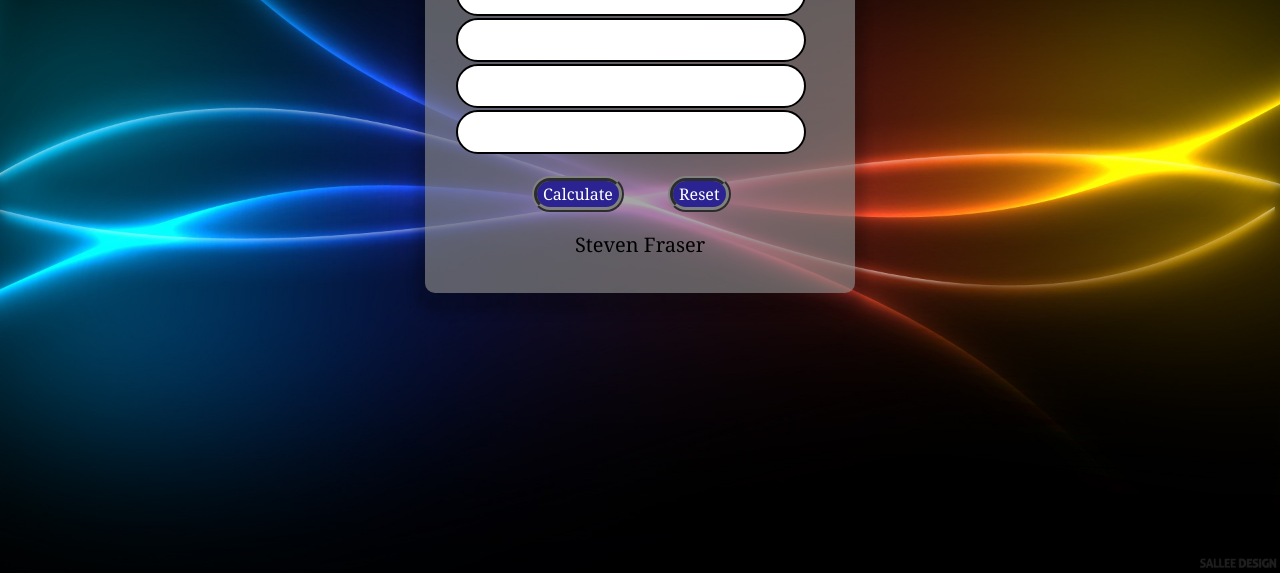
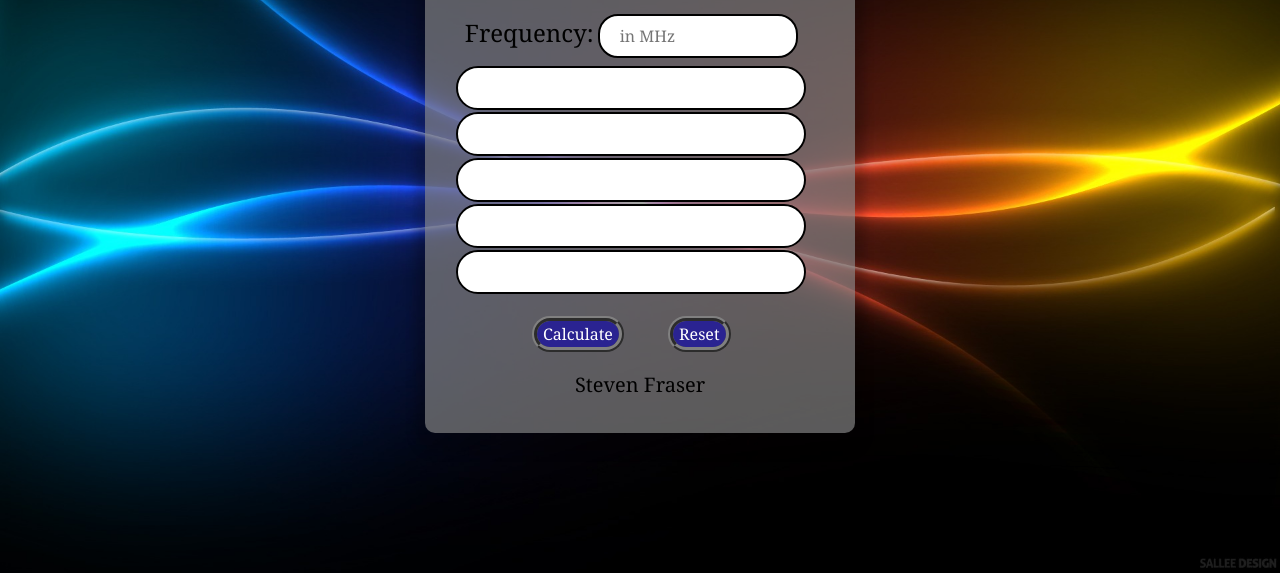
Before and after one commit to SteveJFraser/Antenna-Calculator-JS, a plain HTML site: page antenna-calculator-master/index.html in a window 1280 px wide. Shown: the part 227-800 px from the top of the page. Drawn offline with nearby package versions, Linux system fonts and the light colour scheme; a web font is replaced by a local one.

Commit message:
Update mycss.css

```diff
--- a/antenna-calculator-master/mycss.css
+++ b/antenna-calculator-master/mycss.css
@@ -10,6 +10,10 @@ body {
     max-height: 100vh;
     background-image: url("website-background-free-abstract.jpg");
     background-repeat: no-repeat;
+    min-height: 100vh;
+    -webkit-background-size: cover;
+    -moz-background-size: cover;
+    -o-background-size: cover;
     background-size: cover;
     color: black;
     text-align: center;
@@ -24,7 +28,10 @@ em{
     font-size: 1.5rem;
     font-family: Cambria, Cochin, Georgia, Times, 'Times New Roman', serif;
 }
+
 .container{
+    position: relative;
+    top: 50%;
     width: auto;
     max-width: 900px;
     padding: 20px 30px;
```
